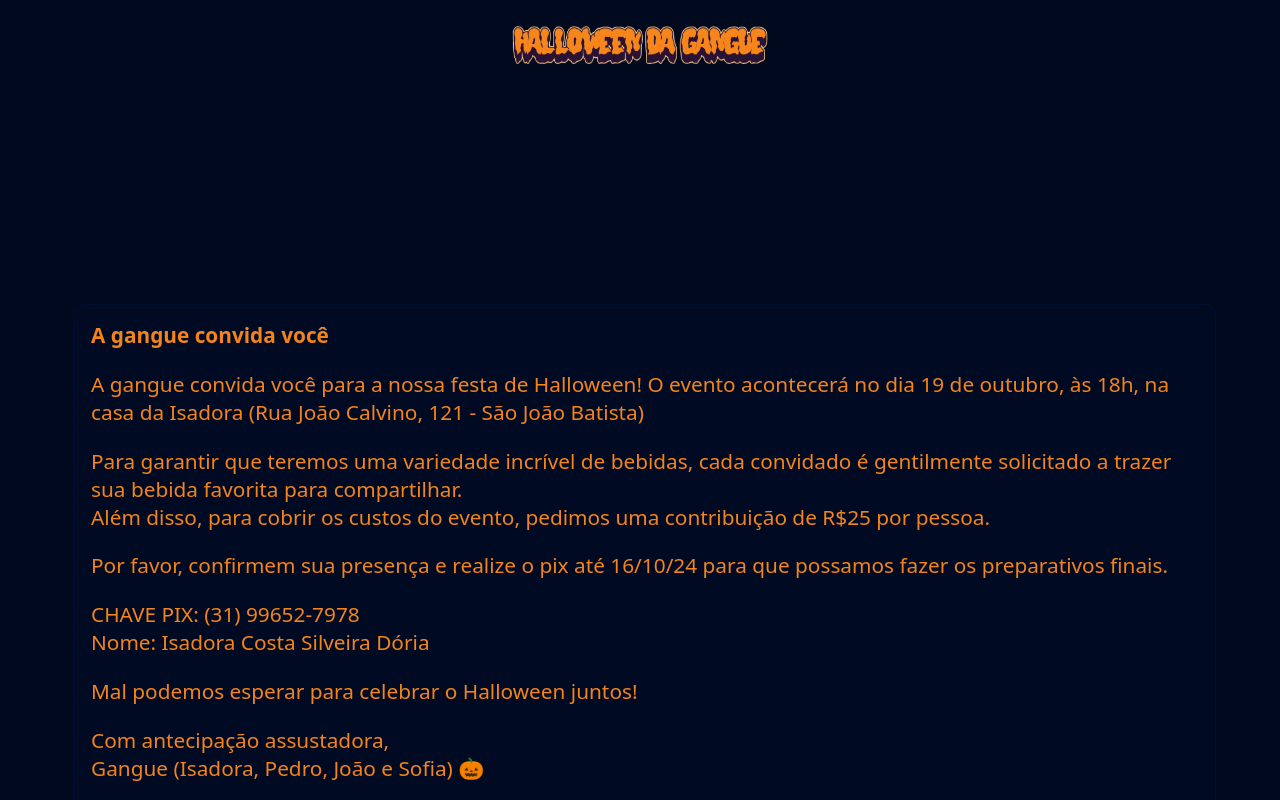
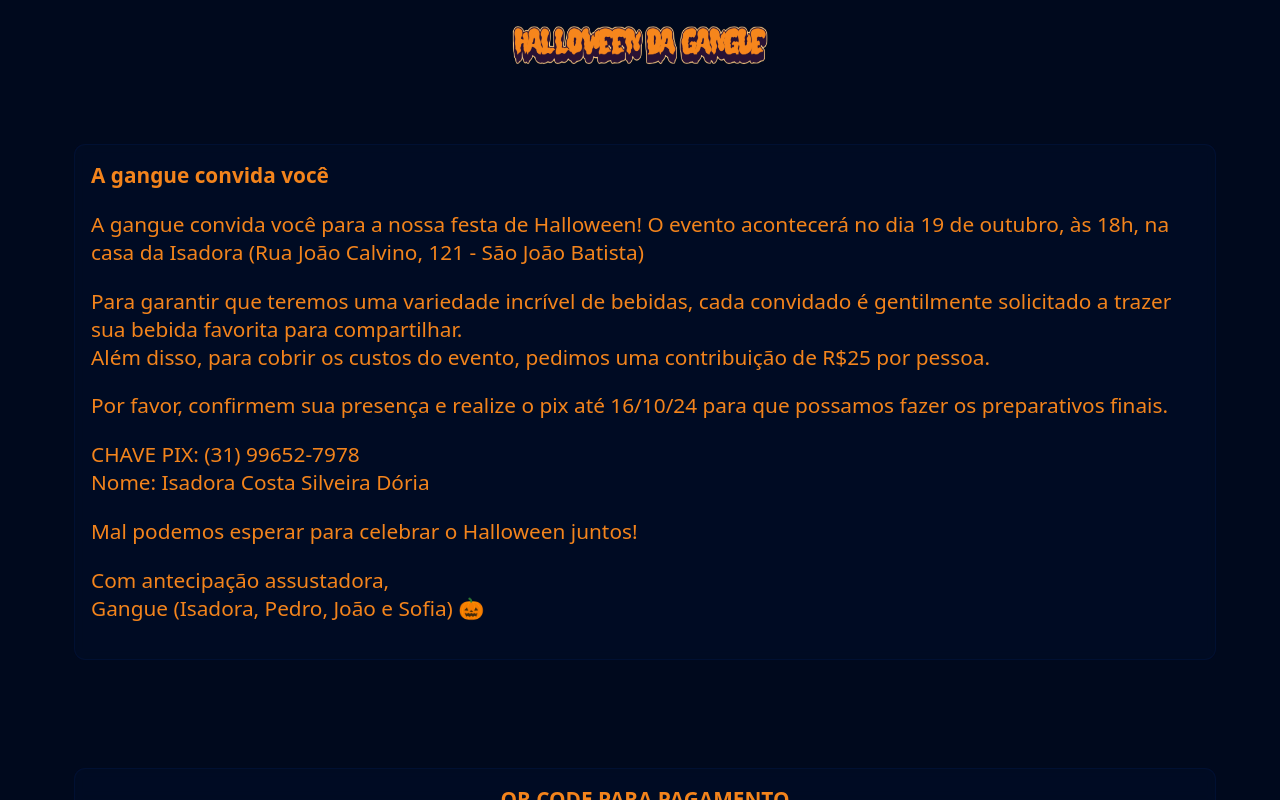
Before and after one commit to costa-sofia/halloween_da_gangue, a plain HTML site: page info.html in a window 1280 px wide. Drawn offline with Linux system fonts and the light colour scheme; some packages are replaced by stand-ins of ours; a script that the page names is missing; a web font is replaced by a local one.

Commit message:
scroll on

```diff
--- a/info.html
+++ b/info.html
@@ -11,12 +11,6 @@
     <section id="title">
       <img src="Assets/title.png" height="70vh" width="280vw">
     </section>
-
-    <section id="viewer">
-        <script type="module" src="https://unpkg.com/@splinetool/viewer@1.9.31/build/spline-viewer.js"></script>
-        <spline-viewer url="https://prod.spline.design/zvTwgpaB0tqmh1CG/scene.splinecode"></spline-viewer>
-    </section>
-
     <section id="info">
         <div class="container">
             <div class="box">
--- a/styleinfo.css
+++ b/styleinfo.css
@@ -39,7 +39,7 @@ body{
 #info{
     position: absolute;
     z-index: 100;
-    top: 30vh;
+    top: 10vh;
     display: grid;
     gap: 10%;
     margin: 5vw;
```
